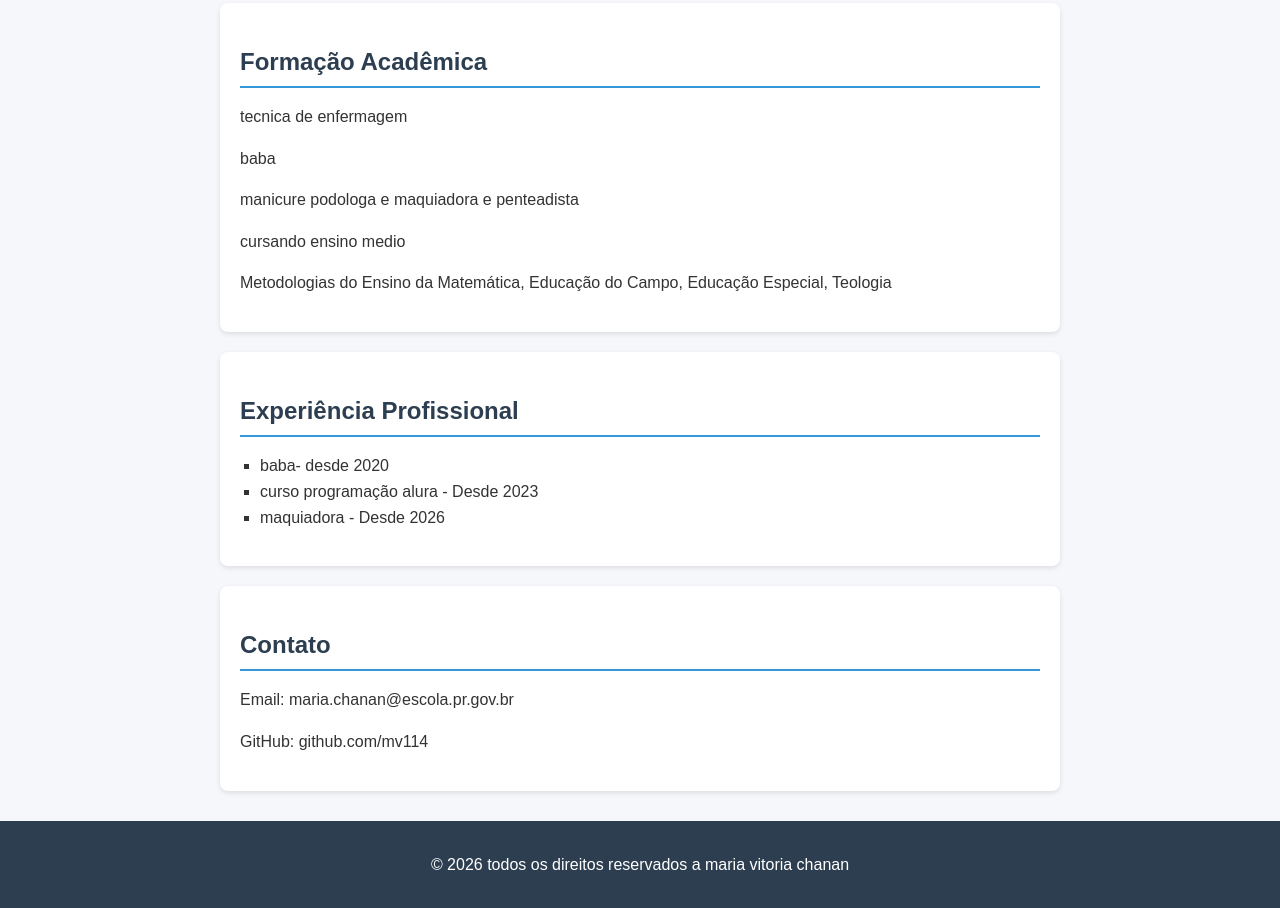
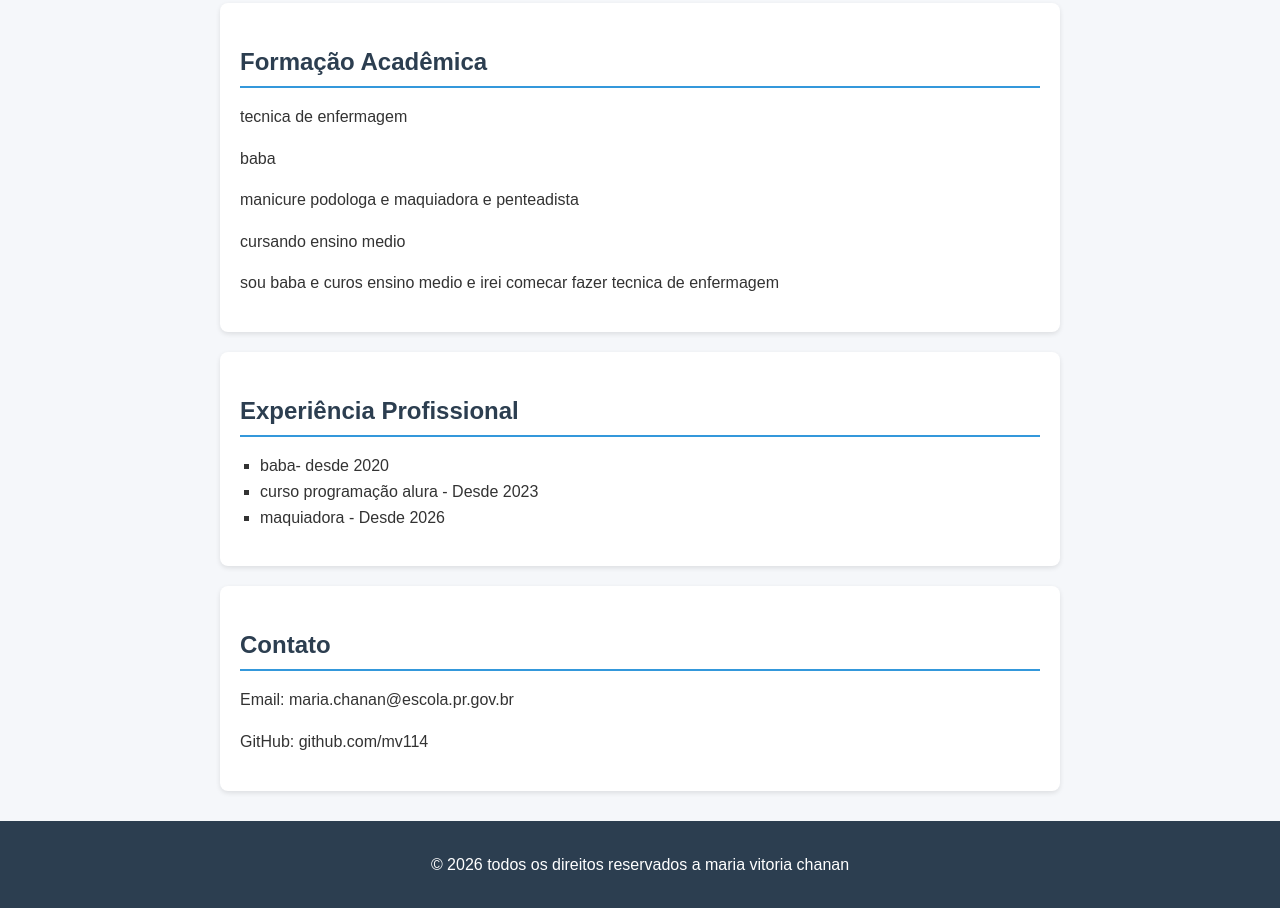
Before and after one commit to mv114/Meu-curriculo, a plain HTML site: page index.html in a window 1280 px wide. Shown: the part 706-1614 px from the top of the page. Drawn offline with Linux system fonts and the light colour scheme; a script that the page names is missing.

Commit message:
Update index.html

```diff
--- a/index.html
+++ b/index.html
@@ -68,7 +68,7 @@
      <p>manicure podologa e maquiadora e penteadista</p>
     <!-- Parágrafo com informação -->
     <p>cursando ensino medio</p>
-    <p>Metodologias do Ensino da Matemática, Educação do Campo, Educação Especial, Teologia</p>
+    <p>sou baba e curos ensino medio e irei comecar fazer tecnica de enfermagem</p>
   </section>
 
   <section class="experiencia">
```
